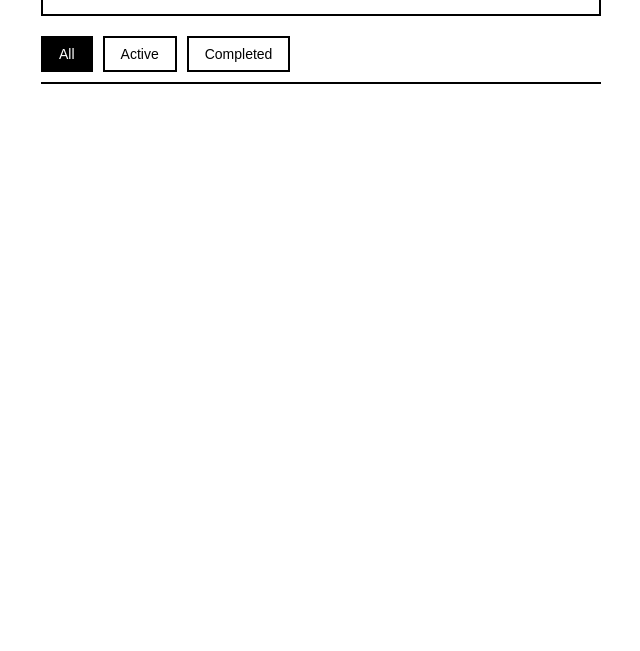
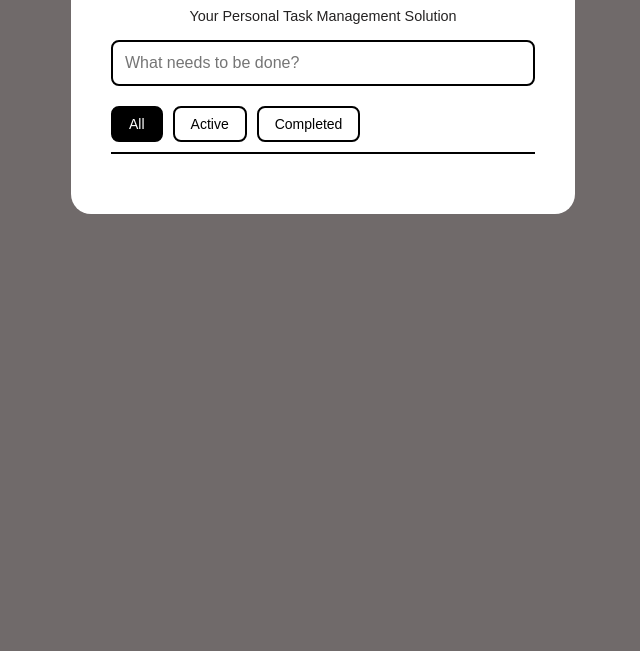
Before and after one commit to mitesh-bhoite/todo-fresher-starter, a plain HTML site: page index.html in a window 1280 px wide. Shown: the part 149-800 px from the top of the page, without its empty margins (319-959 px from the left). Drawn offline with Linux system fonts and the light colour scheme.

Commit message:
some styling was add

```diff
--- a/index.html
+++ b/index.html
@@ -7,6 +7,7 @@
     <link rel="stylesheet" href="style.css" />
   </head>
   <body>
+    <div class="container">
       <h1>Todo List</h1>
       <p class="subtitle">Your Personal Task Management Solution</p>
       <div class="input-container">
@@ -25,7 +26,7 @@
       </div>
 
       <ul class="todo-list" id="todoList"></ul>
-
+    </div>
     <script src="app.js"></script>
   </body>
 </html>
--- a/style.css
+++ b/style.css
@@ -6,11 +6,21 @@
 
 body {
   font-family: Arial, sans-serif;
-  background: white;
+  background: rgb(112, 106, 106);
   color: black;
   padding: 20px;
   max-width: 600px;
-  margin: 0 auto;
+  margin: auto;
+}
+
+.container {
+  width: 90%;
+  max-width: 800px;
+  background-color: white;
+  border-radius: 20px;
+  padding: 2.5rem;
+  box-shadow: #a39e9e;
+  margin: 30px;
 }
 
 h1 {
@@ -21,7 +31,7 @@ h1 {
 
 .subtitle {
   font-size: 0.9rem;
-  color: #444;
+  color: #242222;
   margin-bottom: 16px;
   text-align: center;
 }
@@ -36,6 +46,7 @@ h1 {
   font-size: 16px;
   border: 2px solid black;
   outline: none;
+  border-radius: 8px;
 }
 
 .filters {
@@ -52,6 +63,7 @@ h1 {
   border: 2px solid black;
   cursor: pointer;
   font-size: 14px;
+  border-radius: 8px;
 }
 
 .filter-btn.active {
@@ -69,6 +81,7 @@ h1 {
   margin-bottom: 10px;
   background: white;
   cursor: move;
+  border-radius: 5px;
 }
 
 .todo-item.dragging {
@@ -113,6 +126,7 @@ h1 {
   background: white;
   cursor: pointer;
   font-size: 12px;
+  border-radius: 8px;
 }
 
 .btn:hover {
@@ -126,6 +140,7 @@ h1 {
   border: 1px solid black;
   font-size: 14px;
   margin-top: 8px;
+  border-radius: 5px;
 }
 
 .subtasks {
@@ -138,6 +153,7 @@ h1 {
   padding: 10px;
   margin-bottom: 8px;
   background: white;
+  border-radius: 5px;
 }
 
 @media (max-width: 600px) {
```
Lines whose indentation alone changed are shown as unchanged.
